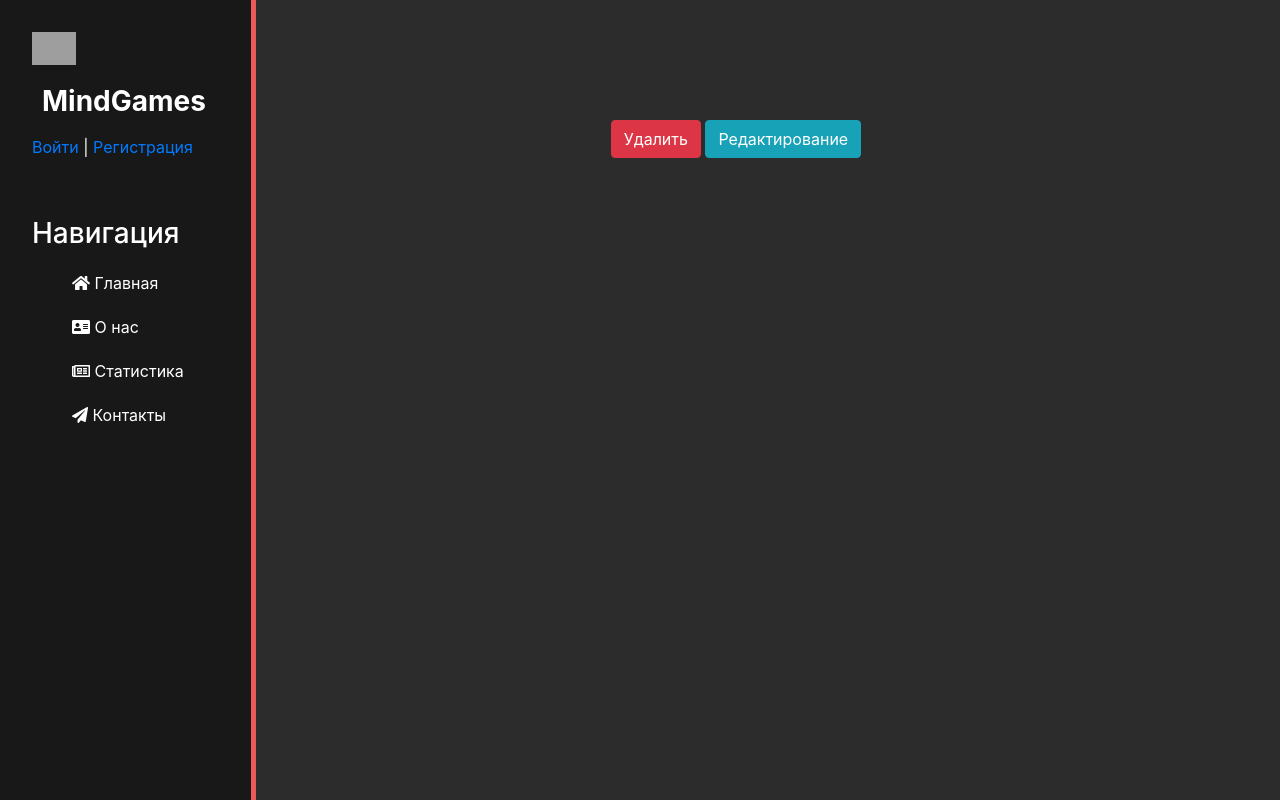
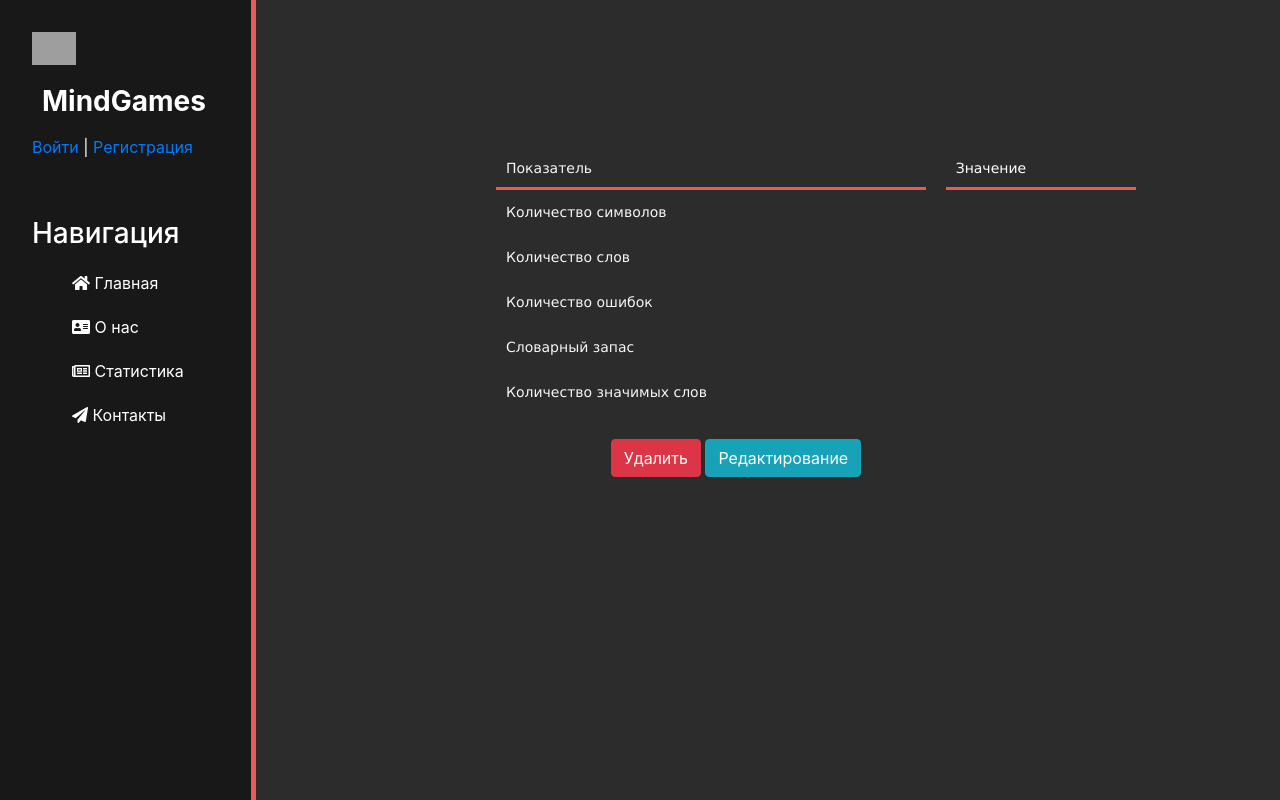
Before and after one commit to zakersasha/django_datascience_web, a Django app: template applications/templates/news/news_detail.html in a window 1280 px wide. Run offline with Django 3.2, Linux system fonts and the light colour scheme; the template is opened without the code that fills it, so the values that code supplies are empty; some libraries are stand-ins or nearby versions; grey boxes are pictures that could not be loaded.

Commit message:
update statistics

```diff
--- a/applications/templates/news/news_detail.html
+++ b/applications/templates/news/news_detail.html
@@ -7,6 +7,36 @@
     <div class="features">
         <h1>{{ article.event_name }}</h1>
         <p>{{ article.title }}</p>
+
+        <table class="table_col">
+            <colgroup>
+                <col style="background:#2c2c2c;">
+            </colgroup>
+            <tr>
+                <th>Показатель</th>
+                <th>Значение</th>
+            </tr>
+            <tr>
+                <td>Количество символов</td>
+                <td></td>
+            </tr>
+            <tr>
+                <td>Количество слов</td>
+                <td></td>
+            </tr>
+            <tr>
+                <td>Количество ошибок</td>
+                <td></td>
+            </tr>
+            <tr>
+                <td>Словарный запас</td>
+                <td></td>
+            </tr>
+            <tr>
+                <td>Количество значимых слов</td>
+                <td></td>
+            </tr>
+        </table><br>
         <a href="{% url 'applications-delete' article.id %}" class="btn btn-danger">Удалить</a>
         <a href="{% url 'applications-update' article.id %}" class="btn btn-info">Редактирование</a>
     </div>
--- a/authentication/forms.py
+++ b/authentication/forms.py
@@ -1,4 +1,3 @@
-from django.forms import ModelForm, TextInput, DateTimeInput, Textarea
 from django.contrib.auth.forms import UserCreationForm, AuthenticationForm
 from django.contrib.auth.models import User
 from django import forms
```
Also changed, not shown: applications/templates/news/news_home.html (+7 -1 lines), main/templates/main/contacts.html (+0 -16 lines).
